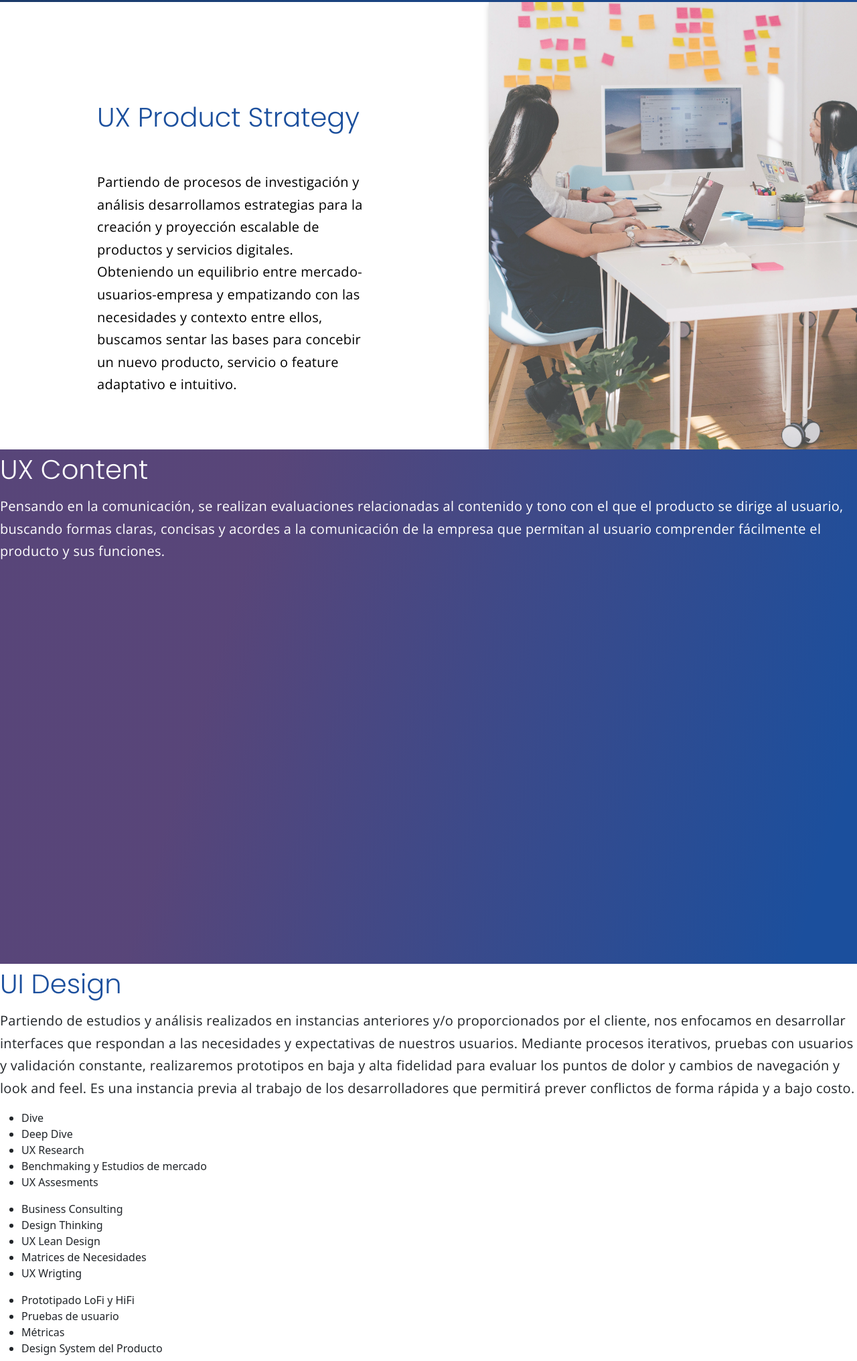
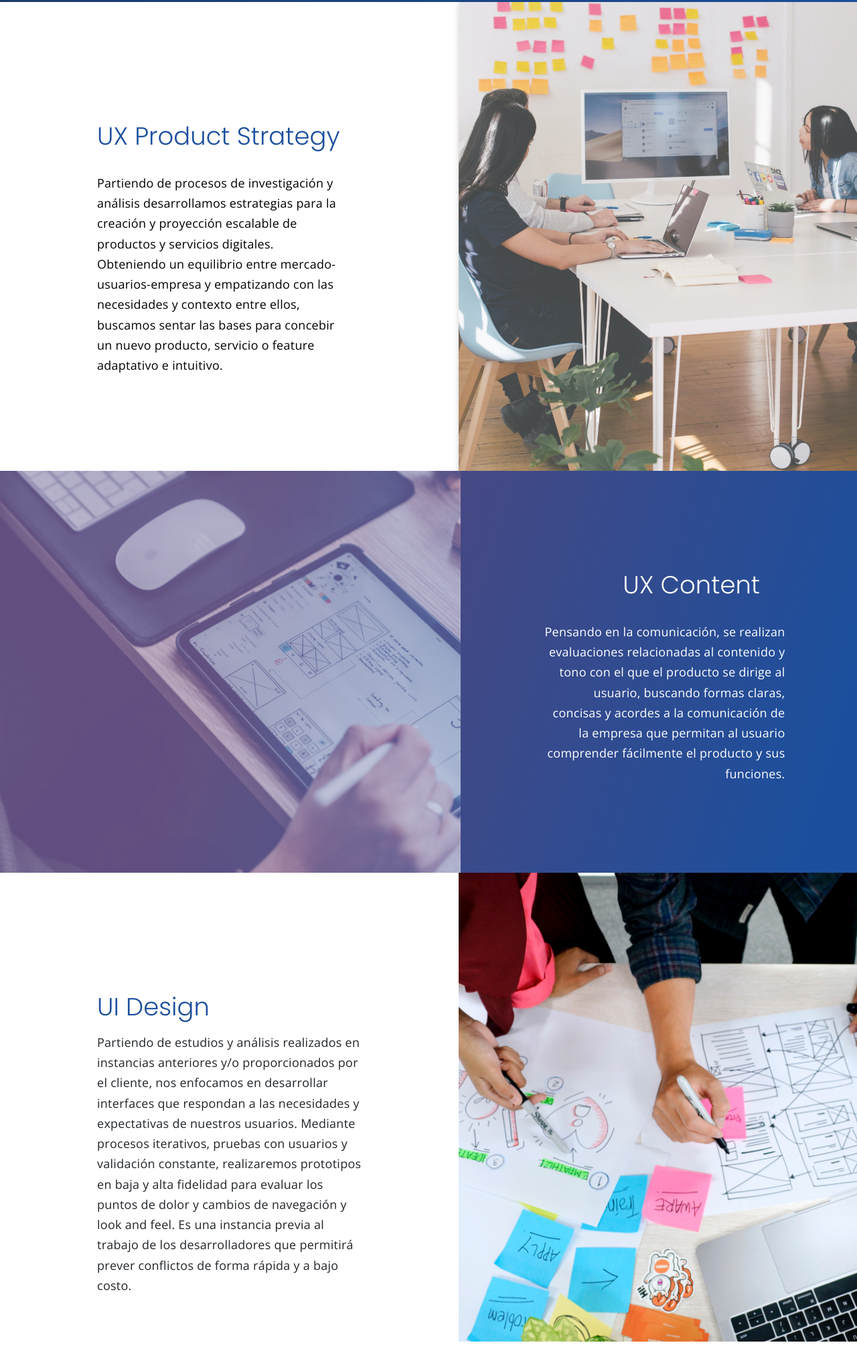
Before and after one commit to juliagostina95/trabajo_final_jime, a plain HTML site: page index.html in a window 1280 px wide. Shown: the part 765-2797 px from the top of the page at 67% size. Drawn offline with nearby package versions, Linux system fonts and the light colour scheme.

Commit message:
Todas las secciones completas excepto footer. Falta completar carousel y efecto de foto 3.

```diff
--- a/index.html
+++ b/index.html
@@ -83,7 +83,7 @@
     <section class="first">
       <div class="left">
         <h1>Offerings</h1>
-        <h2 id="">Diseño y Transformación</h2>
+        <h2>Diseño y Transformación</h2>
       </div>
       <div class="right">
         <h2>UX UI</h2>
@@ -96,8 +96,8 @@
       </div>
     </section>
 
-    <article class="second">
-      <div class="art-1-left">
+    <section class="second">
+      <div class="section-1-left">
         <h3>UX Product Strategy</h3>
         <p>
           Partiendo de procesos de investigación y análisis desarrollamos
@@ -108,13 +108,13 @@
           producto, servicio o feature adaptativo e intuitivo.
         </p>
       </div>
-      <div class="art-1-right">
+      <div class="section-1-right">
         <!--Image 1 UX Product-->
       </div>
-    </article>
+    </section>
 
-    <article class="third">
-      <div class="art-2-right">
+    <section class="third">
+      <div class="section-2-right">
         <h3 id="white-h3">UX Content</h3>
         <p>
           Pensando en la comunicación, se realizan evaluaciones relacionadas al
@@ -123,13 +123,14 @@
           permitan al usuario comprender fácilmente el producto y sus funciones.
         </p>
       </div>
-      <div class="art-2-left">
+
+      <div class="section-2-left">
         <!--Image 2-->
       </div>
-    </article>
+    </section>
 
-    <article class="fourth">
-      <div class="art-3-left">
+    <section class="fourth">
+      <div class="section-3-left">
         <h3>UI Design</h3>
         <p>
           Partiendo de estudios y análisis realizados en instancias anteriores
@@ -142,15 +143,17 @@
           permitirá prever conflictos de forma rápida y a bajo costo.
         </p>
       </div>
-      <div class="art-3-right">
+      <div class="section-3-right">
         <!--Image 3-->
       </div>
-    </article>
+    </section>
 
     <!--Carrousel -->
     <section class="fifth">
-      <div class="slide1">
-        <ul>
+      <div id="carouselExampleControls" class="carousel slide" data-ride="carousel">
+        <div class="carousel-inner">
+          <div class="carousel-item active">
+            <ul class="d-block w-100" src="..." alt="First slide">
               <li>Dive</li>
               <li>Deep Dive</li>
               <li>UX Research</li>
@@ -158,28 +161,39 @@
               <li>UX Assesments</li>
             </ul>
           </div>
-      <div class="slide2">
-        <ul>
+          <div class="carousel-item">
+            <ul class="d-block w-100" src="..." alt="Second slide">
               <li>Business Consulting</li>
               <li>Design Thinking</li>
               <li>UX Lean Design</li>
               <li>Matrices de Necesidades</li>
               <li>UX Wrigting</li>
-        </ul>
+            </ul>>
           </div>
-      <div class="slide3">
-        <ul>
+          <div class="carousel-item">
+            <ul class="d-block w-100" src="..." alt="Third slide">
               <li>Prototipado LoFi y HiFi</li>
               <li>Pruebas de usuario</li>
               <li>Métricas</li>
               <li>Design System del Producto</li>
             </ul>
           </div>
+        </div>
+        <button class="carousel-control-prev" href="#carouselExampleControls" role="button" data-slide="prev">
+          <span class="carousel-control-prev-icon" aria-hidden="true"></span>
+          <span class="sr-only"></button>
+        </a>
+        <button class="carousel-control-next" href="#carouselExampleControls" role="button" data-slide="next">
+          <span class="carousel-control-next-icon" aria-hidden="true"></span>
+          <span class="sr-only"></button>
+        </a>
+      </div>
     </section>
 
     <section class="sixth">
       <div>
           <!--Youtube Video-->
+          <iframe width="1000" height="600"src="https://www.youtube.com/embed/5ZLi2udwLgE" title="YouTube video player" frameborder="0" allow="accelerometer; autoplay; clipboard-write; encrypted-media; gyroscope; picture-in-picture" allowfullscreen></iframe>
       </div>
     </section>
 
--- a/styles.css
+++ b/styles.css
@@ -6,169 +6,6 @@
   margin: 0;
   box-sizing: border-box;
 }
-/*
-.offering {
-  background: linear-gradient(
-      270deg,
-      rgba(27, 79, 157, 0.4) 0%,
-      rgba(28, 28, 27, 0.2) 52.08%,
-      rgba(28, 28, 27, 0.4) 100%
-    ),
-    #1b4f9d;
-  height: 610px;
-  font-family: "Poppins";
-  color: #ffffff;
-  font-size: 40px;
-  line-height: 50px;
-  font-style: normal;
-}
-
-.offering h1 {
-  font-weight: 200;
-}
-
-.inicial {
-  position: absolute;
-  width: 702px;
-  height: 68px;
-  left: 101px;
-  top: 142px;
-  font-weight: 200;
-  font-size: 40px;
-  line-height: 60px;
-}
-
-#diseno {
-  position: static;
-  left: 1.71%;
-  right: 1.71%;
-  top: 11.36%;
-  bottom: 11.36%;
-  font-weight: 500;
-  font-size: 45px;
-  line-height: 67px;
-}
-
-.ux {
-  text-align: right;
-  color: #ffffff;
-  position: absolute;
-  top: 320px;
-  right: 103px;
-  font-family: "Poppins";
-}
-
-#text1 {
-  font-family: "Open Sans";
-  font-style: normal;
-  font-weight: normal;
-  font-size: 16px;
-  line-height: 157.19%;
-  width: 640px;
-  height: 190px;
-  position: relative;
-  top: 26px;
-
-}
-
-.article-white {
-  display: flex;
-  position: relative;
-  }
-
-p {
-  font-family: "Open Sans";
-  font-size: 20px;
-  font-style: normal;
-  font-weight: 400;
-  line-height: 34px;
-  letter-spacing: 0.015em;
-}
-
-.ux > h2 {
-  padding-right: 10px;
-}
-
-.ux-content p {
-  width: 404px;
-  line-height: 33, 6px;
-  text-align: right;
-  color: black;
- }
-
-.ux-content {
-  font-weight: 300;
-  font-size: 40px;
-  line-height: 60px;
-  flex:1;
-   }
-
-#ux-content-right{
-   position: relative;
-    right: 150px;
-    top:70px;
-    text-align: right;
-    color: #1b4f9d;
-  }
-
-#down{
-position: relative;
-top: 120px;
-font-size:20px;
-}
-
-.ux-product {
-  margin-top: 12%;
-  margin-left: 11%;
-  margin-right: 2%;
-  flex: 1;
-}
-
-.ux-product p {
-  width: 404px;
-  line-height: 33, 6px;
- }
-
-.right-image {
-  background-image: url(/assets/imagen1.jpg);
-  background-size: cover;
-  width: 300px;
-  flex: 1;
-  position: relative;
-  background-position-x: 11%;
-  height: 653px;
-}
-
-.article-blue {
-  background-image: url(/assets/imagen1.jpg);
-  display: flex;
-  flex-direction: row-reverse;
-  flex:1;
-}
-
-  /*PONER */
-
-.left-image {
-  margin-top: 12%;
-  margin-left: 11%;
-  margin-right: 2%;
-  flex: 1;
-}
-
-.title-art {
-  color: #1b4f9d;
-  margin-bottom: 20px;
-}
-
-/*REVISAR DOBLE UX*/
-
-/*
-.title-content {
-  margin-top: 22%;
-  margin-left: 14%;
-  margin-right: 11%;
-  flex: 1;
-  ACOMODAR TEXTO*/
 
 /* FLEXBOX
 .parent{
@@ -221,14 +58,14 @@ flex: auto;
 h1 {
   font-style: normal;
   font-weight: 200;
-  font-size: 40px;
-  line-height: 60px;
+  font-size: 35px;
+  line-height: 40px;
 }
 
 h2 {
   font-style: normal;
   font-weight: 500;
-  font-size: 45px;
+  font-size: 43px;
   line-height: 67px;
 }
 
@@ -236,7 +73,7 @@ h3 {
   font-family: "Poppins";
   font-style: normal;
   font-weight: 300;
-  font-size: 40px;
+  font-size: 37px;
   line-height: 60px;
   color: #1b4f9d;
 }
@@ -250,22 +87,27 @@ h3 {
 .right {
   text-align: right;
   position: absolute;
-  width: 650px;
+  width: 712px;
   right: 101px;
   top: 477px;
+  height: auto;
 }
 
 p {
   font-family: "Open Sans";
   font-style: normal;
   font-weight: 400;
-  font-size: 20px;
+  font-size: 18px;
   letter-spacing: 0.015em;
   line-height: 168%;
 }
 
+.right p {
+  margin-top: 23px;
+}
+
 .second {
-  height: 668px;
+  height: 700px;
   width: auto;
   color: black;
   font-family: "Poppins";
@@ -273,44 +115,41 @@ p {
   position: relative;
   text-align: left;
   display: flex;
-  justify-content: center;
 }
 
-.art-1-left {
+.section-1-left {
   position: relative;
   left: 145px;
-  top: 142px;
+  top: 170px;
   flex: 1;
-  margin-right: 14%;
+  margin-right: 7%;
 }
 
-.art-1-left p {
-  margin-top: 50px;
-  width: 74%;
+.section-1-left h3 {
+  width: 368px;
+  margin-bottom: 25px;
+}
+.section-1-left p {
+  width: 370px;
 }
 
-.art-1-right {
-  position: relative;
+.section-1-right {
   background-image: url("/assets/imagen1.jpg");
   background-size: cover;
   background-blend-mode: multiply;
   filter: drop-shadow(0px 4px 4px rgba(0, 0, 0, 0.25));
-  background-position-x: 9%;
+  background-position-x: 8%;
   opacity: 75%;
-  width: 400px;
   height: auto;
   flex: 1;
 }
 
+#white-h3 {
+  color: white;
+}
+
 .third {
-  background: linear-gradient(
-      106.78deg,
-      rgba(229, 47, 38, 0.3) 27.54%,
-      rgba(229, 47, 38, 0) 94.21%
-    ),
-    #1b4f9d;
-  height: 768px;
-  width: auto;
+  height: 600px;
   color: white;
   font-family: "Poppins";
   font-style: normal;
@@ -318,25 +157,109 @@ p {
   text-align: left;
   display: flex;
   justify-content: center;
+  background-color: #1b4f9d;
   flex-direction: row-reverse;
+  background: linear-gradient(
+      106.78deg,
+      rgba(229, 47, 38, 0.3) 27.54%,
+      rgba(229, 47, 38, 0) 94.21%
+    ),
+    #1b4f9d;
 }
 
-.art-2-left {
+.section-2-left {
+  height: 600px;
   position: relative;
   background-image: url("/assets/imagen2.jpg");
   background-size: cover;
-  height: 584px;
+  filter: drop-shadow(0px 4px 4px rgba(0, 0, 0, 0.25));
+  /*  filter: contrast(85%) brightness(125%);  */
+  mix-blend-mode: screen;
+  flex: 1;
+  opacity: 80%;
 }
 
-/* .art-2-right {
+.section-2-right {
+  text-align: right;
+  position: relative;
+  width: 640px;
+  top: 140px;
+  height: 400px;
+  flex: 1;
+  margin-left: -95px;
+}
+
+.section-2-right h3 {
+  margin-right: 145px;
+  margin-bottom: 25px;
+}
+
+.section-2-right p {
+  width: 360px;
+  position: relative;
+  left: 220px;
+}
+
+.fourth {
+  height: 700px;
+  display: flex;
+  background-color: white;
+}
+
+.section-3-left {
   position: relative;
   left: 145px;
-  top: 142px;
+  top: 170px;
   flex: 1;
-  margin-right: 14%;
+  margin-right: 7%;
+  height: fit-content;
+}
 
-} */
+.section-3-left p {
+  width: 400px;
+  margin-bottom: 25px;
+}
 
-#white-h3 {
-  color: white;
+.section-3-right {
+  flex: 1;
+  background: url("/assets/imagen3.jpg");
+  background-blend-mode: multiply;
+  background-size: cover;
+  background-position-x: 27%;
 }
+.fifth {
+  justify-content: center;
+  align-items: center;
+  height: 500px;
+  display: flex;
+}
+
+.fifth li {
+  list-style: none;
+  font-family: Open Sans;
+  font-style: normal;
+  font-weight: 300;
+  font-size: 36px;
+  line-height: 160.19%;
+  text-align: center;
+  letter-spacing: 0.015em;
+  color: #1b4f9d;
+}
+
+.sixth {
+  background: linear-gradient(
+      270deg,
+      rgba(27, 79, 157, 0.4) 0%,
+      rgba(28, 28, 27, 0.2) 52.08%,
+      rgba(28, 28, 27, 0.4) 100%
+    ),
+    #1b4f9d;
+  height: 768px;
+  }
+
+.sixth div{
+  height: 450px;
+  width: auto;
+  padding-top: 6%;
+  padding-left:13%;
+}
```
Also changed, not shown: assets/imagen3.jpg (renamed from assets/ux-indonesia-qC2n6RQU4Vw-unsplash.jpg). Lines whose indentation alone changed are shown as unchanged.
